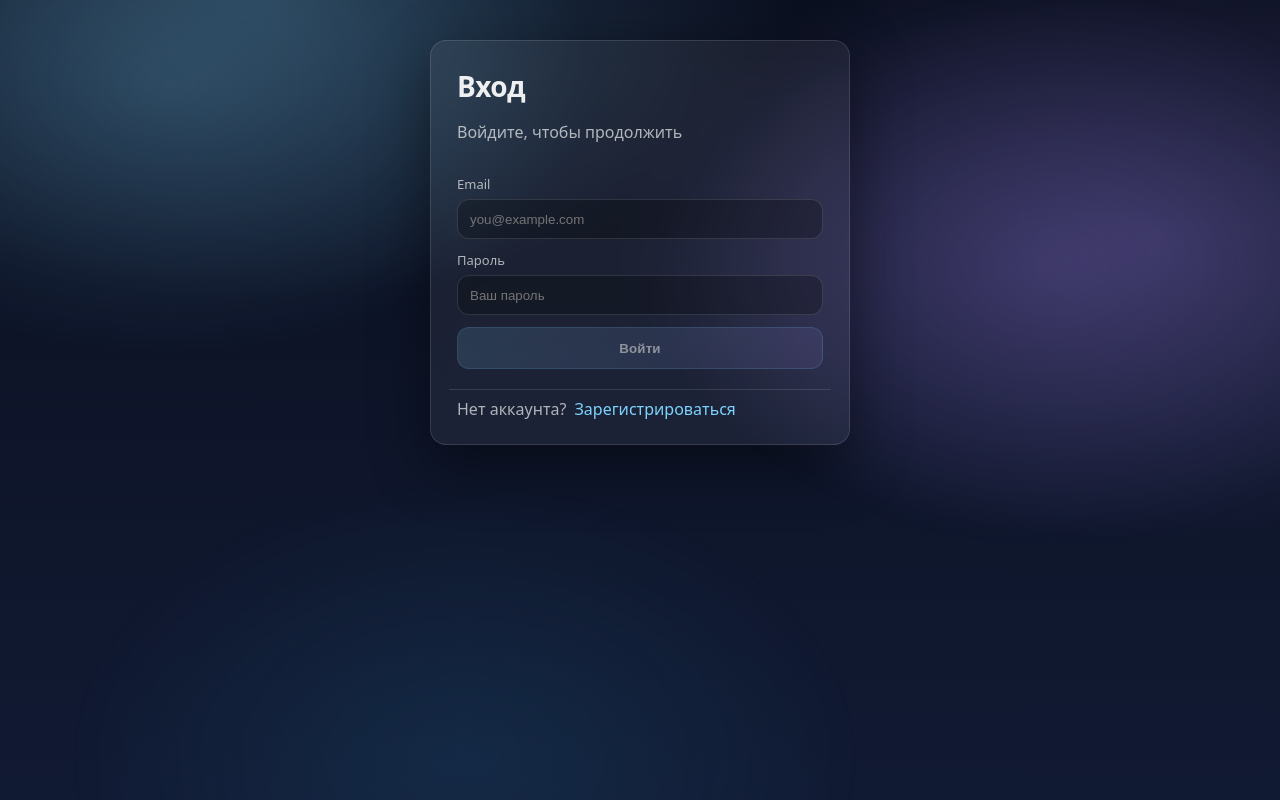
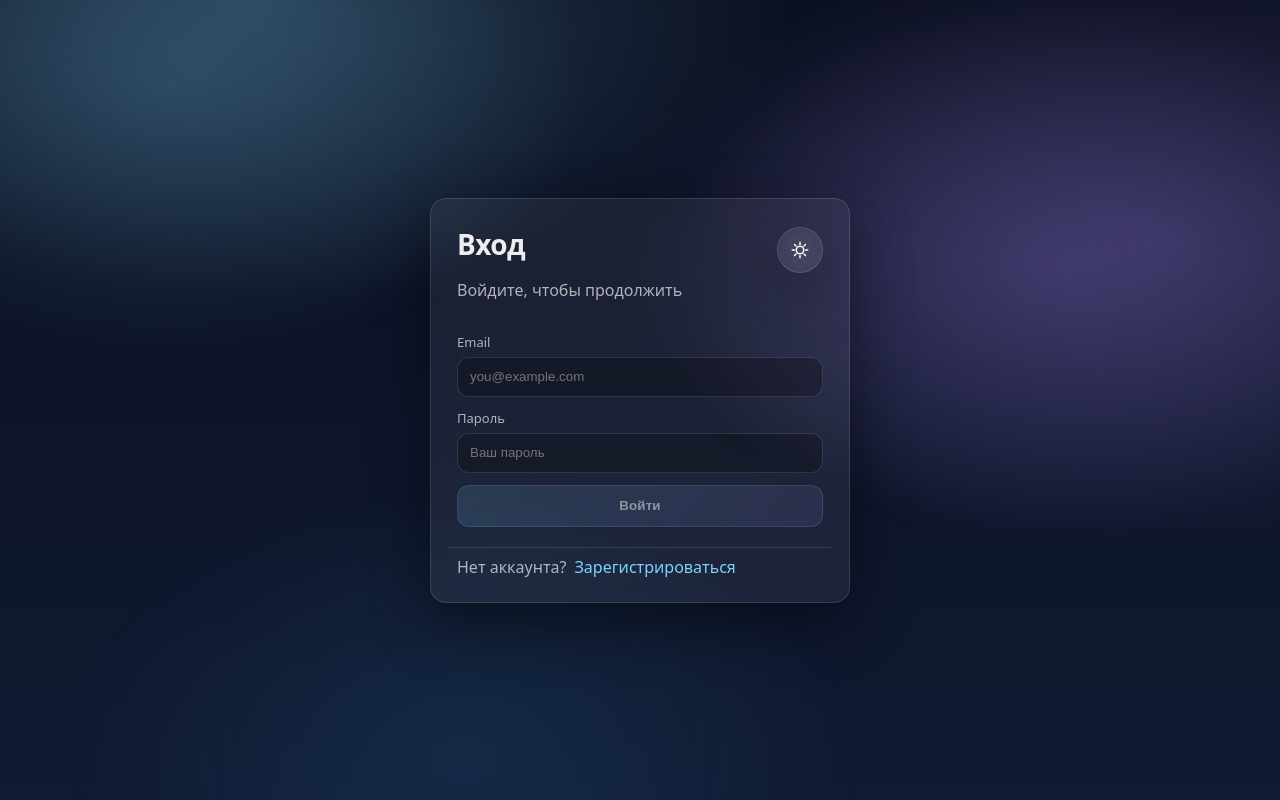
Before and after one commit to komorkaaa/technostrelka-main, a React (Vite) app in the folder frontend/: page /login in a window 1280 px wide. Built offline with nearby package versions, Linux system fonts and the light colour scheme; no server answers.

Commit message:
DarkLight theme

```diff
--- /dev/null
+++ b/frontend/src/app/providers/ThemeProvider.tsx
@@ -0,0 +1,52 @@
+import { createContext, useContext, useEffect, useState, type ReactNode } from "react";
+
+export type ThemeMode = "dark" | "light";
+
+type ThemeContextValue = {
+  theme: ThemeMode;
+  toggleTheme: () => void;
+  setTheme: (theme: ThemeMode) => void;
+};
+
+const STORAGE_KEY = "technostrelka-theme";
+
+const ThemeContext = createContext<ThemeContextValue | null>(null);
+
+function readInitialTheme(): ThemeMode {
+  if (typeof window === "undefined") return "dark";
+
+  const stored = window.localStorage.getItem(STORAGE_KEY);
+  return stored === "light" || stored === "dark" ? stored : "dark";
+}
+
+export function ThemeProvider({ children }: { children: ReactNode }) {
+  const [theme, setTheme] = useState<ThemeMode>(readInitialTheme);
+
+  useEffect(() => {
+    document.documentElement.dataset.theme = theme;
+    document.documentElement.style.colorScheme = theme;
+    window.localStorage.setItem(STORAGE_KEY, theme);
+  }, [theme]);
+
+  return (
+    <ThemeContext.Provider
+      value={{
+        theme,
+        toggleTheme: () => setTheme((current) => (current === "dark" ? "light" : "dark")),
+        setTheme,
+      }}
+    >
+      {children}
+    </ThemeContext.Provider>
+  );
+}
+
+export function useTheme() {
+  const value = useContext(ThemeContext);
+
+  if (!value) {
+    throw new Error("useTheme must be used within ThemeProvider");
+  }
+
+  return value;
+}
--- a/frontend/src/app/styles.css
+++ b/frontend/src/app/styles.css
@@ -5,12 +5,69 @@
   --border: rgba(255, 255, 255, 0.12);
   --text: rgba(255, 255, 255, 0.92);
   --muted: rgba(255, 255, 255, 0.66);
+  --muted-strong: rgba(255, 255, 255, 0.78);
   --accent: #7dd3fc;
   --accent2: #a78bfa;
   --danger: #fb7185;
+  --success: #34d399;
   --shadow: 0 20px 60px rgba(0, 0, 0, 0.45);
   --radius: 16px;
   --container: 1080px;
+  --surface: rgba(10, 15, 30, 0.66);
+  --surface-strong: rgba(15, 20, 40, 0.82);
+  --surface-soft: rgba(255, 255, 255, 0.04);
+  --surface-soft-strong: rgba(255, 255, 255, 0.06);
+  --surface-contrast: rgba(0, 0, 0, 0.2);
+  --input-bg: rgba(0, 0, 0, 0.25);
+  --ghost-bg: rgba(0, 0, 0, 0.16);
+  --nav-text: rgba(255, 255, 255, 0.72);
+  --focus-ring: 0 0 0 4px rgba(125, 211, 252, 0.14);
+  --selection-bg: rgba(125, 211, 252, 0.28);
+  --selection-text: #f8fbff;
+  --glow-a: rgba(125, 211, 252, 0.22);
+  --glow-b: rgba(167, 139, 250, 0.22);
+  --glow-c: rgba(56, 189, 248, 0.1);
+  --glow-soft-a: rgba(125, 211, 252, 0.18);
+  --glow-soft-b: rgba(167, 139, 250, 0.18);
+  --glow-soft-c: rgba(56, 189, 248, 0.1);
+  --theme-toggle-bg: rgba(255, 255, 255, 0.05);
+  --theme-toggle-bg-hover: rgba(255, 255, 255, 0.1);
+  --theme-toggle-icon: #f8fbff;
+}
+
+:root[data-theme="light"] {
+  --bg0: #eefaf1;
+  --bg1: #d8f2df;
+  --card: rgba(255, 255, 255, 0.72);
+  --border: rgba(22, 101, 52, 0.12);
+  --text: rgba(10, 42, 24, 0.92);
+  --muted: rgba(26, 71, 41, 0.68);
+  --muted-strong: rgba(19, 64, 36, 0.78);
+  --accent: #16a34a;
+  --accent2: #22c55e;
+  --danger: #e11d48;
+  --success: #16a34a;
+  --shadow: 0 20px 60px rgba(38, 94, 56, 0.12);
+  --surface: rgba(241, 252, 244, 0.78);
+  --surface-strong: rgba(248, 255, 249, 0.9);
+  --surface-soft: rgba(255, 255, 255, 0.3);
+  --surface-soft-strong: rgba(255, 255, 255, 0.56);
+  --surface-contrast: rgba(255, 255, 255, 0.62);
+  --input-bg: rgba(255, 255, 255, 0.7);
+  --ghost-bg: rgba(255, 255, 255, 0.54);
+  --nav-text: rgba(10, 42, 24, 0.68);
+  --focus-ring: 0 0 0 4px rgba(34, 197, 94, 0.16);
+  --selection-bg: rgba(34, 197, 94, 0.22);
+  --selection-text: #073617;
+  --glow-a: rgba(34, 197, 94, 0.24);
+  --glow-b: rgba(134, 239, 172, 0.28);
+  --glow-c: rgba(22, 163, 74, 0.14);
+  --glow-soft-a: rgba(34, 197, 94, 0.18);
+  --glow-soft-b: rgba(134, 239, 172, 0.2);
+  --glow-soft-c: rgba(22, 163, 74, 0.12);
+  --theme-toggle-bg: rgba(255, 255, 255, 0.72);
+  --theme-toggle-bg-hover: rgba(255, 255, 255, 0.9);
+  --theme-toggle-icon: #14532d;
 }
 
 *,
@@ -20,8 +77,14 @@
 }
 
 html,
-body {
+body,
+#root {
   height: 100%;
+}
+
+::selection {
+  background: var(--selection-bg);
+  color: var(--selection-text);
 }
 
 /* Maps */
@@ -38,8 +101,8 @@ body {
     "Segoe UI Emoji";
   color: var(--text);
   background:
-    radial-gradient(900px 500px at 20% 0%, rgba(125, 211, 252, 0.22), transparent 60%),
-    radial-gradient(900px 500px at 90% 30%, rgba(167, 139, 250, 0.22), transparent 60%),
+    radial-gradient(900px 500px at 20% 0%, var(--glow-a), transparent 60%),
+    radial-gradient(900px 500px at 90% 30%, var(--glow-b), transparent 60%),
     linear-gradient(180deg, var(--bg0), var(--bg1));
   background-attachment: fixed;
   background-repeat: no-repeat;
@@ -56,9 +119,9 @@ body::before {
   pointer-events: none;
   z-index: -1;
   background:
-    radial-gradient(700px 450px at 25% 25%, rgba(125, 211, 252, 0.18), transparent 60%),
-    radial-gradient(650px 450px at 70% 40%, rgba(167, 139, 250, 0.18), transparent 60%),
-    radial-gradient(650px 450px at 40% 80%, rgba(56, 189, 248, 0.10), transparent 60%);
+    radial-gradient(700px 450px at 25% 25%, var(--glow-soft-a), transparent 60%),
+    radial-gradient(650px 450px at 70% 40%, var(--glow-soft-b), transparent 60%),
+    radial-gradient(650px 450px at 40% 80%, var(--glow-soft-c), transparent 60%);
   filter: blur(10px);
   animation: bgFloat 12s ease-in-out infinite alternate;
 }
@@ -110,7 +173,7 @@ a:hover {
   align-items: center;
   padding: 12px 16px;
   border-bottom: 1px solid var(--border);
-  background: rgba(10, 15, 30, 0.66);
+  background: var(--surface);
   backdrop-filter: blur(10px);
 }
 
@@ -128,15 +191,15 @@ a:hover {
 }
 
 .navLink {
-  color: rgba(255, 255, 255, 0.72);
+  color: var(--nav-text);
   padding: 8px 10px;
   border-radius: 999px;
   border: 1px solid transparent;
 }
 .navLink:hover {
   text-decoration: none;
-  border-color: rgba(255, 255, 255, 0.10);
-  background: rgba(255, 255, 255, 0.04);
+  border-color: var(--border);
+  background: var(--surface-soft);
 }
 .navLink.active {
   color: var(--text);
@@ -184,8 +247,8 @@ a:hover {
   padding: 6px 10px;
   border-radius: 999px;
   border: 1px solid rgba(255, 255, 255, 0.12);
-  background: rgba(0, 0, 0, 0.20);
-  color: rgba(255, 255, 255, 0.80);
+  background: var(--surface-contrast);
+  color: var(--muted-strong);
   font-size: 12px;
   max-width: 100%;
   min-width: 0;
@@ -194,7 +257,7 @@ a:hover {
 /* legacy compatibility */
 .btn.secondary {
   border-color: rgba(255, 255, 255, 0.18);
-  background: rgba(255, 255, 255, 0.06);
+  background: var(--surface-soft-strong);
 }
 
 .card {
@@ -252,7 +315,7 @@ h1 {
   padding: 0 12px;
   border-radius: 12px;
   border: 1px solid var(--border);
-  background: rgba(0, 0, 0, 0.25);
+  background: var(--input-bg);
   color: var(--text);
   outline: none;
   width: 100%;
@@ -268,7 +331,7 @@ input[type="file"] {
 
 .input:focus {
   border-color: rgba(125, 211, 252, 0.55);
-  box-shadow: 0 0 0 4px rgba(125, 211, 252, 0.12);
+  box-shadow: var(--focus-ring);
 }
 
 .btn {
@@ -312,7 +375,7 @@ input[type="file"] {
 }
 
 .btn:focus-visible {
-  box-shadow: 0 0 0 4px rgba(125, 211, 252, 0.14);
+  box-shadow: var(--focus-ring);
   border-color: rgba(125, 211, 252, 0.55);
 }
 
@@ -331,12 +394,12 @@ input[type="file"] {
 
 .btn-secondary {
   border-color: rgba(255, 255, 255, 0.18);
-  background: rgba(255, 255, 255, 0.06);
+  background: var(--surface-soft-strong);
 }
 
 .btn-ghost {
   border-color: rgba(255, 255, 255, 0.12);
-  background: rgba(0, 0, 0, 0.16);
+  background: var(--ghost-bg);
 }
 
 .btn-danger {
@@ -384,13 +447,13 @@ input[type="file"] {
 
 .errorTitle {
   font-size: 12px;
-  color: rgba(255, 255, 255, 0.85);
+  color: var(--muted-strong);
   margin-bottom: 4px;
 }
 
 .errorMsg {
   font-size: 13px;
-  color: rgba(255, 255, 255, 0.75);
+  color: var(--muted);
 }
 
 .toastHost {
@@ -404,7 +467,7 @@ input[type="file"] {
 }
 
 .toast {
-  background: rgba(15, 20, 40, 0.82);
+  background: var(--surface-strong);
   border: 1px solid rgba(255, 255, 255, 0.16);
   border-radius: 14px;
   padding: 12px 12px 11px;
@@ -426,13 +489,13 @@ input[type="file"] {
 
 .toastTitle {
   font-size: 12px;
-  color: rgba(255, 255, 255, 0.78);
+  color: var(--muted-strong);
   margin-bottom: 2px;
 }
 
 .toastMsg {
   font-size: 13px;
-  color: rgba(255, 255, 255, 0.88);
+  color: var(--text);
   overflow-wrap: anywhere;
 }
 
@@ -441,15 +504,15 @@ input[type="file"] {
   height: 28px;
   border-radius: 10px;
   border: 1px solid rgba(255, 255, 255, 0.12);
-  background: rgba(255, 255, 255, 0.04);
-  color: rgba(255, 255, 255, 0.80);
+  background: var(--surface-soft);
+  color: var(--muted-strong);
   cursor: pointer;
   flex: none;
   transition: transform 120ms ease, background 160ms ease, border-color 160ms ease;
 }
 .toastClose:hover {
   transform: translateY(-1px);
-  background: rgba(255, 255, 255, 0.06);
+  background: var(--surface-soft-strong);
   border-color: rgba(255, 255, 255, 0.18);
 }
 
@@ -492,6 +555,87 @@ input[type="file"] {
 
 .topbarRight {
   min-width: 0;
+  display: flex;
+  align-items: center;
+  justify-content: flex-end;
+  gap: 12px;
+  flex-wrap: wrap;
+}
+
+.themeToggle {
+  width: 44px;
+  height: 44px;
+  border-radius: 999px;
+  border: 1px solid var(--border);
+  background: var(--theme-toggle-bg);
+  color: var(--theme-toggle-icon);
+  cursor: pointer;
+  display: inline-flex;
+  align-items: center;
+  justify-content: center;
+  flex: none;
+  box-shadow: var(--shadow);
+  backdrop-filter: blur(10px);
+}
+
+.themeToggle:hover {
+  background: var(--theme-toggle-bg-hover);
+  border-color: rgba(125, 211, 252, 0.28);
+}
+
+.themeToggle:focus-visible {
+  outline: none;
+  box-shadow: var(--focus-ring);
+}
+
+.themeToggleIcon {
+  width: 20px;
+  height: 20px;
+}
+
+.themeToggleCompact {
+  width: 46px;
+  height: 46px;
+}
+
+.themeToggleProfile {
+  width: 48px;
+  height: 48px;
+}
+
+.authCardHeader {
+  display: flex;
+  align-items: flex-start;
+  justify-content: flex-end;
+  gap: 12px;
+}
+
+.authCardHeader > :first-child {
+  min-width: 0;
+  flex: 1 1 auto;
+}
+
+.authCardHeader .themeToggleCompact {
+  margin-top: 2px;
+}
+
+.profileThemePanel {
+  display: flex;
+  align-items: center;
+  justify-content: space-between;
+  gap: 12px;
+  padding: 12px 8px 4px;
+}
+
+.profileThemeTitle {
+  font-weight: 800;
+  color: var(--text);
+  margin-bottom: 4px;
+}
+
+.moderationButton {
+  border-color: rgba(125, 211, 252, 0.28);
+  background: linear-gradient(135deg, rgba(125, 211, 252, 0.26), rgba(167, 139, 250, 0.2));
 }
 
 @media (max-width: 720px) {
@@ -501,6 +645,7 @@ input[type="file"] {
   }
   .topbarRight {
     justify-self: start;
+    justify-content: flex-start;
   }
 }
 
@@ -558,7 +703,7 @@ a.card:hover {
   height: 28px;
   border-radius: 999px;
   border: 3px solid rgba(255, 255, 255, 0.15);
-  border-top-color: rgba(125, 211, 252, 0.75);
+  border-top-color: var(--accent);
   animation: spin 0.9s linear infinite;
 }
 
--- a/frontend/src/entities/user/api.ts
+++ b/frontend/src/entities/user/api.ts
@@ -5,7 +5,7 @@ export const userApi = {
   async getMe() {
     return api.get<User>("/api/v1/user/me");
   },
-  async patchMe(data: { nickname?: string | null; age_group?: "10-11" | "12-13" | "14-15" | "16-17" | "18+" | null }) {
+  async patchMe(data: { nickname?: string | null; age_group?: "14-15" | "16-17" | null }) {
     return api.patch<User>("/api/v1/user/me", data);
   },
 };
--- a/frontend/src/entities/user/model.ts
+++ b/frontend/src/entities/user/model.ts
@@ -4,6 +4,6 @@ export type User = {
   id: number;
   email: string;
   nickname?: string | null;
-  age_group?: "10-11" | "12-13" | "14-15" | "16-17" | "18+" | null;
+  age_group?: "14-15" | "16-17" | null;
   role?: UserRole | string;
 };
--- a/frontend/src/pages/login/LoginPage.tsx
+++ b/frontend/src/pages/login/LoginPage.tsx
@@ -5,6 +5,7 @@ import { Button } from "@/shared/ui/Button";
 import { Input } from "@/shared/ui/Input";
 import type { ApiError } from "@/shared/api/types";
 import { ApiErrorBox } from "@/shared/ui/ApiErrorBox";
+import { ThemeToggle } from "@/shared/ui/ThemeToggle";
 import { useToast } from "@/shared/ui/Toast";
 
 export function LoginPage() {
@@ -37,9 +38,12 @@ export function LoginPage() {
   return (
     <div className="page">
       <div className="card">
-        <div className="cardHeader">
-          <h1>Вход</h1>
-          <p className="muted">Войдите, чтобы продолжить</p>
+        <div className="cardHeader authCardHeader">
+          <div>
+            <h1>Вход</h1>
+            <p className="muted">Войдите, чтобы продолжить</p>
+          </div>
+          <ThemeToggle className="themeToggleCompact" />
         </div>
 
         <form className="form" onSubmit={onSubmit}>
@@ -49,12 +53,7 @@ export function LoginPage() {
           </label>
           <label className="label">
             Пароль
-            <Input
-              value={password}
-              onChange={(e) => setPassword(e.target.value)}
-              type="password"
-              placeholder="Ваш пароль"
-            />
+            <Input value={password} onChange={(e) => setPassword(e.target.value)} type="password" placeholder="Ваш пароль" />
           </label>
 
           {error ? <ApiErrorBox error={error} /> : null}
--- /dev/null
+++ b/frontend/src/shared/ui/ThemeToggle.tsx
@@ -0,0 +1,51 @@
+import { useTheme } from "@/app/providers/ThemeProvider";
+
+type ThemeToggleProps = {
+  className?: string;
+};
+
+function SunIcon() {
+  return (
+    <svg viewBox="0 0 24 24" aria-hidden="true" className="themeToggleIcon">
+      <circle cx="12" cy="12" r="4.5" fill="none" stroke="currentColor" strokeWidth="1.8" />
+      <path
+        d="M12 2.75v2.5M12 18.75v2.5M21.25 12h-2.5M5.25 12h-2.5M18.54 5.46l-1.77 1.77M7.23 16.77l-1.77 1.77M18.54 18.54l-1.77-1.77M7.23 7.23L5.46 5.46"
+        fill="none"
+        stroke="currentColor"
+        strokeLinecap="round"
+        strokeWidth="1.8"
+      />
+    </svg>
+  );
+}
+
+function MoonIcon() {
+  return (
+    <svg viewBox="0 0 24 24" aria-hidden="true" className="themeToggleIcon">
+      <path
+        d="M14.5 2.75a8.85 8.85 0 1 0 6.75 14.59A9.35 9.35 0 0 1 14.5 2.75Z"
+        fill="none"
+        stroke="currentColor"
+        strokeLinejoin="round"
+        strokeWidth="1.8"
+      />
+    </svg>
+  );
+}
+
+export function ThemeToggle({ className }: ThemeToggleProps) {
+  const { theme, toggleTheme } = useTheme();
+  const classes = ["themeToggle", className].filter(Boolean).join(" ");
+
+  return (
+    <button
+      type="button"
+      className={classes}
+      onClick={toggleTheme}
+      aria-label={theme === "dark" ? "Переключить на светлую тему" : "Переключить на тёмную тему"}
+      title={theme === "dark" ? "Светлая тема" : "Тёмная тема"}
+    >
+      {theme === "dark" ? <SunIcon /> : <MoonIcon />}
+    </button>
+  );
+}
```
Also changed, not shown: frontend/src/app/App.tsx (+6 -3 lines), frontend/src/app/layout/AppShell.tsx (+5 -5 lines), frontend/src/pages/profile/ProfilePage.tsx (+17 -24 lines), frontend/src/pages/register/RegisterPage.tsx (+8 -9 lines), 1 other file (tests, documents, lock files or other folders).
